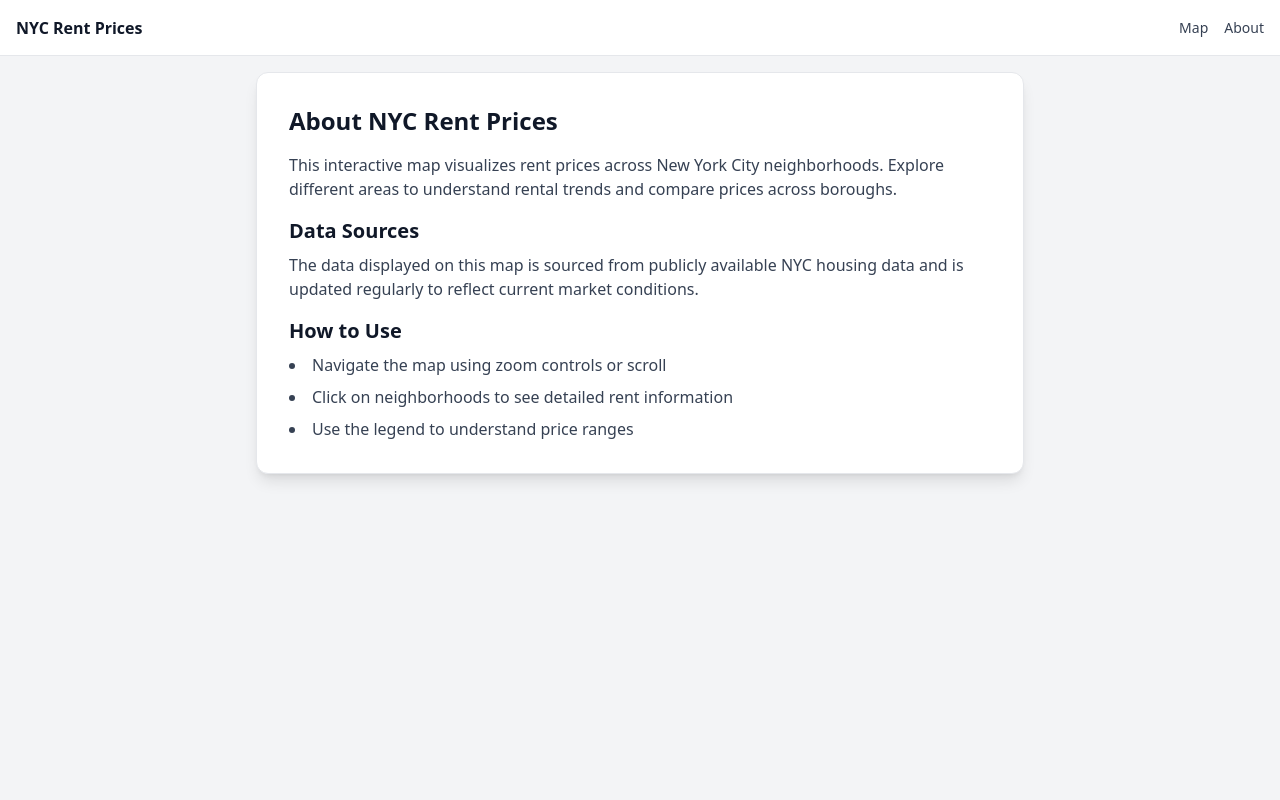
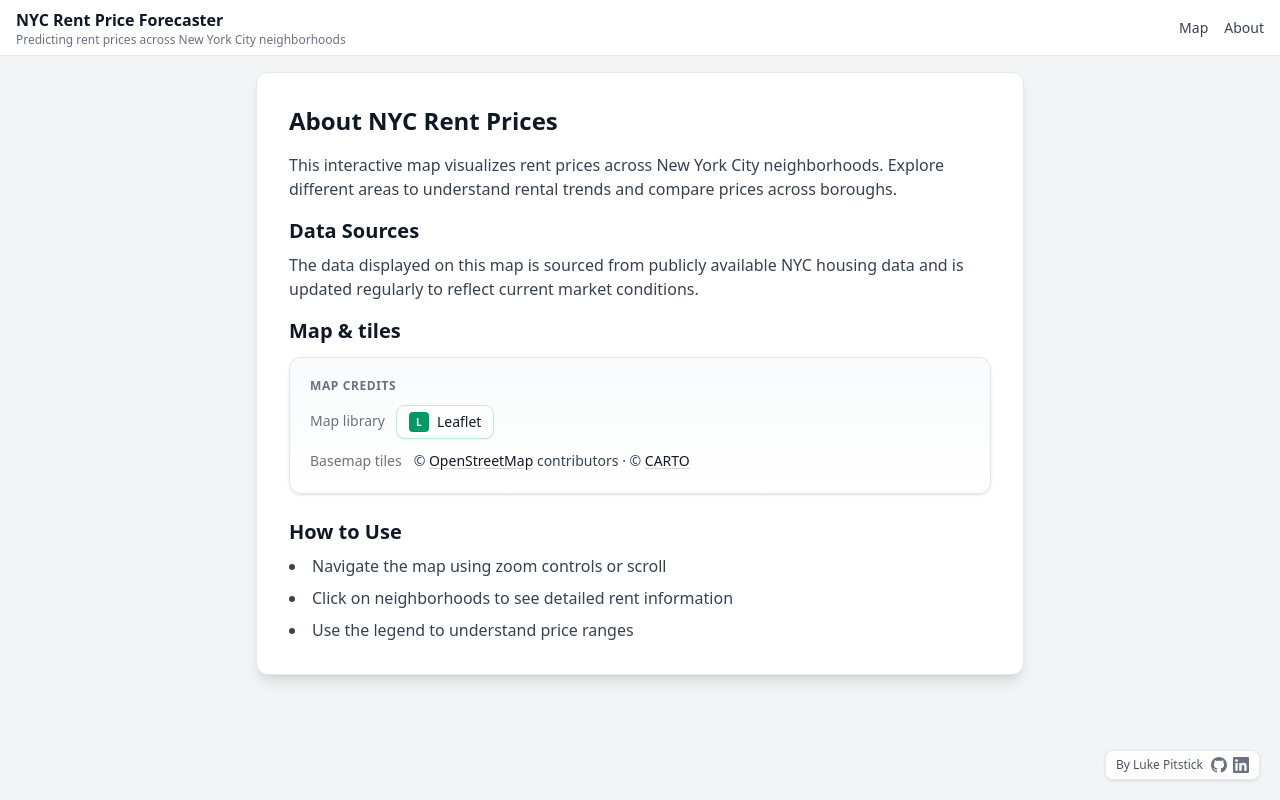
Before and after one commit to Luke-Pitstick/nyc-rent-prices, a React (Vite) app in the folder app/: page /about in a window 1280 px wide. Built offline with nearby package versions, Linux system fonts and the light colour scheme.

Commit message:
made site look nicer

```diff
--- a/app/src/App.tsx
+++ b/app/src/App.tsx
@@ -1,4 +1,5 @@
 import { BrowserRouter, Routes, Route } from "react-router-dom";
+import { AuthorWatermark } from "./components/AuthorWatermark";
 import { Navbar } from "./components/Navbar";
 import { MapPage } from "./pages/MapPage";
 import { AboutPage } from "./pages/AboutPage";
@@ -9,6 +10,7 @@ export function App() {
     <BrowserRouter>
       <div className="h-screen bg-gray-100 flex flex-col">
         <Navbar />
+        <AuthorWatermark />
         <Routes>
           <Route path="/" element={<MapPage />} />
           <Route path="/about" element={<AboutPage />} />
--- /dev/null
+++ b/app/src/components/AuthorWatermark.tsx
@@ -0,0 +1,49 @@
+const GITHUB_URL = "https://github.com/Luke-Pitstick";
+const LINKEDIN_URL = "https://www.linkedin.com/in/luke-pitstick/";
+
+function GitHubIcon({ className }: { className?: string }) {
+  return (
+    <svg className={className} viewBox="0 0 24 24" fill="currentColor" aria-hidden>
+      <path d="M12 0c-6.626 0-12 5.373-12 12 0 5.302 3.438 9.8 8.207 11.387.599.111.793-.261.793-.577v-2.234c-3.338.726-4.033-1.416-4.033-1.416-.546-1.387-1.333-1.756-1.333-1.756-1.089-.745.083-.729.083-.729 1.205.084 1.839 1.237 1.839 1.237 1.07 1.834 2.807 1.304 3.492.997.107-.775.418-1.305.762-1.604-2.665-.305-5.467-1.334-5.467-5.931 0-1.311.469-2.381 1.236-3.221-.124-.303-.535-1.524.117-3.176 0 0 1.008-.322 3.301 1.23.957-.266 1.983-.399 3.003-.404 1.02.005 2.047.138 3.006.404 2.291-1.552 3.297-1.23 3.297-1.23.653 1.653.242 2.874.118 3.176.77.84 1.235 1.911 1.235 3.221 0 4.609-2.807 5.624-5.479 5.921.43.372.823 1.102.823 2.222v3.293c0 .319.192.694.801.576 4.765-1.589 8.199-6.086 8.199-11.386 0-6.627-5.373-12-12-12z" />
+    </svg>
+  );
+}
+
+function LinkedInIcon({ className }: { className?: string }) {
+  return (
+    <svg className={className} viewBox="0 0 24 24" fill="currentColor" aria-hidden>
+      <path d="M20.447 20.452h-3.554v-5.569c0-1.328-.027-3.037-1.852-3.037-1.853 0-2.136 1.445-2.136 2.939v5.667H9.351V9h3.414v1.561h.046c.477-.9 1.637-1.85 3.37-1.85 3.601 0 4.267 2.37 4.267 5.455v6.286zM5.337 7.433c-1.144 0-2.063-.926-2.063-2.065 0-1.138.92-2.063 2.063-2.063 1.14 0 2.064.925 2.064 2.063 0 1.139-.925 2.065-2.064 2.065zm1.782 13.019H3.555V9h3.564v11.452zM22.225 0H1.771C.792 0 0 .774 0 1.729v20.542C0 23.227.792 24 1.771 24h20.451C23.2 24 24 23.227 24 22.271V1.729C24 .774 23.2 0 22.222 0h.003z" />
+    </svg>
+  );
+}
+
+export function AuthorWatermark() {
+  return (
+    <div
+      className="pointer-events-none fixed bottom-5 right-5 z-[2000] flex items-center gap-2 rounded-lg border border-gray-200/90 bg-white/90 px-2.5 py-1.5 text-xs text-gray-600 shadow-sm backdrop-blur-sm"
+      role="contentinfo"
+    >
+      <span className="pointer-events-none select-none whitespace-nowrap">By Luke Pitstick</span>
+      <span className="pointer-events-auto flex items-center gap-1.5">
+        <a
+          href={GITHUB_URL}
+          target="_blank"
+          rel="noopener noreferrer"
+          className="text-gray-500 transition-colors hover:text-gray-900"
+          aria-label="Luke Pitstick on GitHub"
+        >
+          <GitHubIcon className="h-4 w-4" />
+        </a>
+        <a
+          href={LINKEDIN_URL}
+          target="_blank"
+          rel="noopener noreferrer"
+          className="text-gray-500 transition-colors hover:text-[#0A66C2]"
+          aria-label="Luke Pitstick on LinkedIn"
+        >
+          <LinkedInIcon className="h-4 w-4" />
+        </a>
+      </span>
+    </div>
+  );
+}
--- a/app/src/components/NYCNeighborhoodMap.tsx
+++ b/app/src/components/NYCNeighborhoodMap.tsx
@@ -166,13 +166,13 @@ export function NYCNeighborhoodMap({
       maxZoom={18}
       scrollWheelZoom
       zoomControl={false}
+      attributionControl={false}
       className="h-full w-full absolute inset-0"
     >
       <TileLayer
-        attribution='&copy; <a href="https://www.openstreetmap.org/copyright">OpenStreetMap</a> contributors &copy; <a href="https://carto.com/attributions">CARTO</a>'
         url="https://{s}.basemaps.cartocdn.com/light_all/{z}/{x}/{y}{r}.png"
       />
-      <ZoomControl position="bottomright" />
+      <ZoomControl position="topright" />
       <MapZoomSync
         minZoomBorough={minZoomBorough}
         minZoomNeighborhood={minZoomNeighborhood}
--- a/app/src/components/Navbar.tsx
+++ b/app/src/components/Navbar.tsx
@@ -4,7 +4,10 @@ export function Navbar() {
   return (
     <header className="h-14 shrink-0 border-b border-gray-200 bg-white">
       <div className="h-full max-w-7xl mx-auto px-4 flex items-center justify-between">
-        <Link to="/" className="font-semibold text-gray-900">NYC Rent Prices</Link>
+        <div className="flex flex-col">
+        <Link to="/" className="font-semibold text-gray-900">NYC Rent Price Forecaster</Link>
+          <p className="text-xs text-gray-500">Predicting rent prices across New York City neighborhoods</p>
+        </div>
         <nav className="flex items-center gap-4 text-sm text-gray-700">
           <Link className="hover:text-gray-900" to="/">Map</Link>
           <Link className="hover:text-gray-900" to="/about">About</Link>
--- a/app/src/index.css
+++ b/app/src/index.css
@@ -1,4 +1,9 @@
 @import "tailwindcss";
+
+/* Default Leaflet attribution bar (disabled in code); hide if a layer ever shows it */
+.leaflet-container .leaflet-control-attribution {
+  display: none !important;
+}
 
 html,
 body,
--- a/app/src/pages/AboutPage.tsx
+++ b/app/src/pages/AboutPage.tsx
@@ -12,6 +12,54 @@ export function AboutPage() {
           The data displayed on this map is sourced from publicly available NYC housing data
           and is updated regularly to reflect current market conditions.
         </p>
+        <h2 className="text-xl font-semibold text-gray-900 mb-3">Map &amp; tiles</h2>
+        <div className="mb-6 rounded-xl border border-gray-200 bg-gradient-to-b from-gray-50/90 to-white p-5 shadow-sm">
+          <p className="text-xs font-semibold uppercase tracking-wider text-gray-500 mb-3">
+            Map credits
+          </p>
+          <ul className="space-y-3 text-sm text-gray-700">
+            <li className="flex flex-col gap-1.5 sm:flex-row sm:items-baseline sm:gap-3">
+              <span className="shrink-0 text-gray-500">Map library</span>
+              <a
+                href="https://leafletjs.com/"
+                target="_blank"
+                rel="noopener noreferrer"
+                className="inline-flex w-fit items-center gap-2 rounded-lg bg-white px-3 py-1.5 text-sm font-medium text-gray-900 shadow-sm ring-1 ring-emerald-200/80 transition hover:bg-emerald-50/80 hover:ring-emerald-300/80"
+              >
+                <span
+                  className="flex h-5 w-5 items-center justify-center rounded bg-emerald-600 text-[10px] font-bold text-white"
+                  aria-hidden
+                >
+                  L
+                </span>
+                Leaflet
+              </a>
+            </li>
+            <li className="flex flex-col gap-1.5 sm:flex-row sm:items-baseline sm:gap-3">
+              <span className="shrink-0 text-gray-500">Basemap tiles</span>
+              <span className="text-gray-700 leading-relaxed">
+                ©{" "}
+                <a
+                  href="https://www.openstreetmap.org/copyright"
+                  target="_blank"
+                  rel="noopener noreferrer"
+                  className="font-medium text-gray-900 underline decoration-gray-300 underline-offset-2 transition hover:decoration-gray-500"
+                >
+                  OpenStreetMap
+                </a>{" "}
+                contributors · ©{" "}
+                <a
+                  href="https://carto.com/attributions"
+                  target="_blank"
+                  rel="noopener noreferrer"
+                  className="font-medium text-gray-900 underline decoration-gray-300 underline-offset-2 transition hover:decoration-gray-500"
+                >
+                  CARTO
+                </a>
+              </span>
+            </li>
+          </ul>
+        </div>
         <h2 className="text-xl font-semibold text-gray-900 mb-2">How to Use</h2>
         <ul className="list-disc list-inside text-gray-700 space-y-2">
           <li>Navigate the map using zoom controls or scroll</li>
```
Also changed, not shown: app/vercel.json (added), 1 other file (tests, documents, lock files or other folders).
